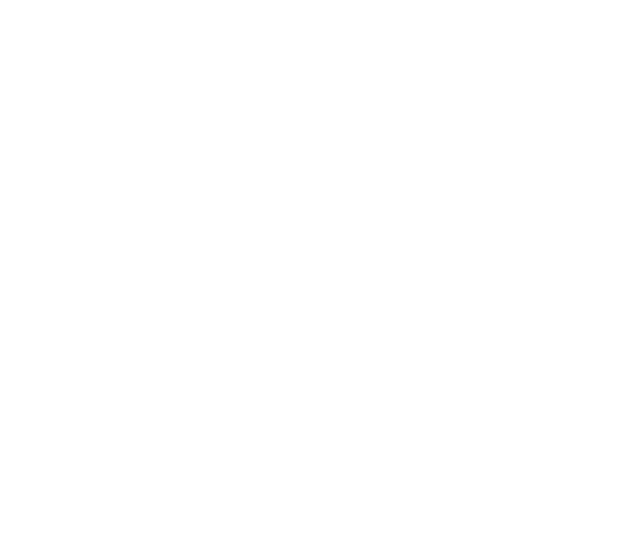
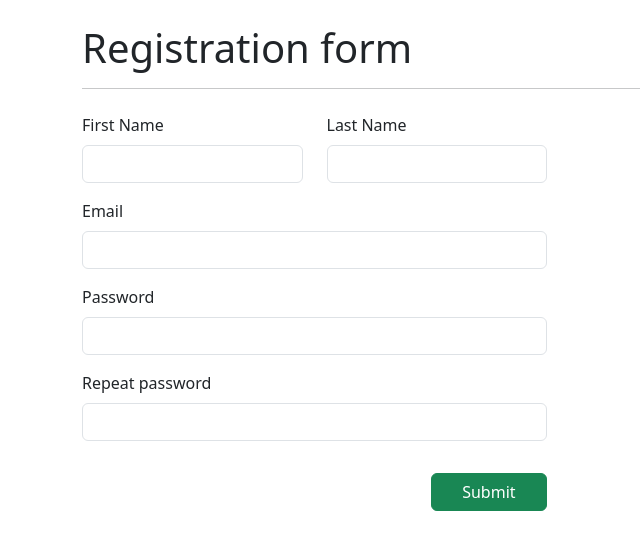
Before and after one commit to hsquared2/greensight-test, a PHP site: page / in a window 1280 px wide. Before the commit the part shown is empty. Shown: the top 550 px of the page, without its empty margins (0-640 px from the left). Run offline with PHP 8.4, Linux system fonts and the light colour scheme.

Commit message:
created form in html

```diff
--- a/index.php
+++ b/index.php
@@ -1 +1,47 @@
-<?php
+<!DOCTYPE html>
+<html lang="en">
+<head>
+  <meta charset="UTF-8">
+  <meta name="viewport" content="width=device-width, initial-scale=1.0">
+  <title>Document</title>
+  <link href="https://cdn.jsdelivr.net/npm/bootstrap@5.3.3/dist/css/bootstrap.min.css" rel="stylesheet" integrity="sha384-QWTKZyjpPEjISv5WaRU9OFeRpok6YctnYmDr5pNlyT2bRjXh0JMhjY6hW+ALEwIH" crossorigin="anonymous">
+</head>
+<body>
+  <div class="container">
+    <h1 class="mt-4">Registration form</h1>
+    <hr>
+    <form class="col-md-5 mt-4">
+      <div class="row mb-3">
+        <div class="col-md-6">
+          <label for="firstName" class="form-label">First Name</label>
+          <input type="text" class="form-control" id="firstName">
+        </div>
+        <div class="col-md-6">
+          <label for="lastName" class="form-label">Last Name</label>
+          <input type="text" class="form-control" id="lastName">
+        </div>
+      </div>
+      <div class="row mb-3">
+        <div>
+          <label for="email" class="form-label">Email</label>
+          <input type="email" class="form-control" id="email">
+        </div>
+      </div>
+      <div class="row mb-3">
+        <div>
+          <label for="exampleInputPassword1" class="form-label">Password</label>
+          <input type="password" class="form-control">
+        </div>
+      </div>
+      <div class="row mb-3">
+        <div>
+          <label for="exampleInputPassword1" class="form-label">Repeat password</label>
+          <input type="password" class="form-control">
+        </div>
+      </div>
+      <button type="submit" class="btn btn-success mt-3 col-md-3 offset-md-9">Submit</button>
+    </form>
+  </div>
+  <script src="https://cdn.jsdelivr.net/npm/bootstrap@5.3.3/dist/js/bootstrap.bundle.min.js" integrity="sha384-YvpcrYf0tY3lHB60NNkmXc5s9fDVZLESaAA55NDzOxhy9GkcIdslK1eN7N6jIeHz" crossorigin="anonymous"></script>
+</body>
+</html>
```
